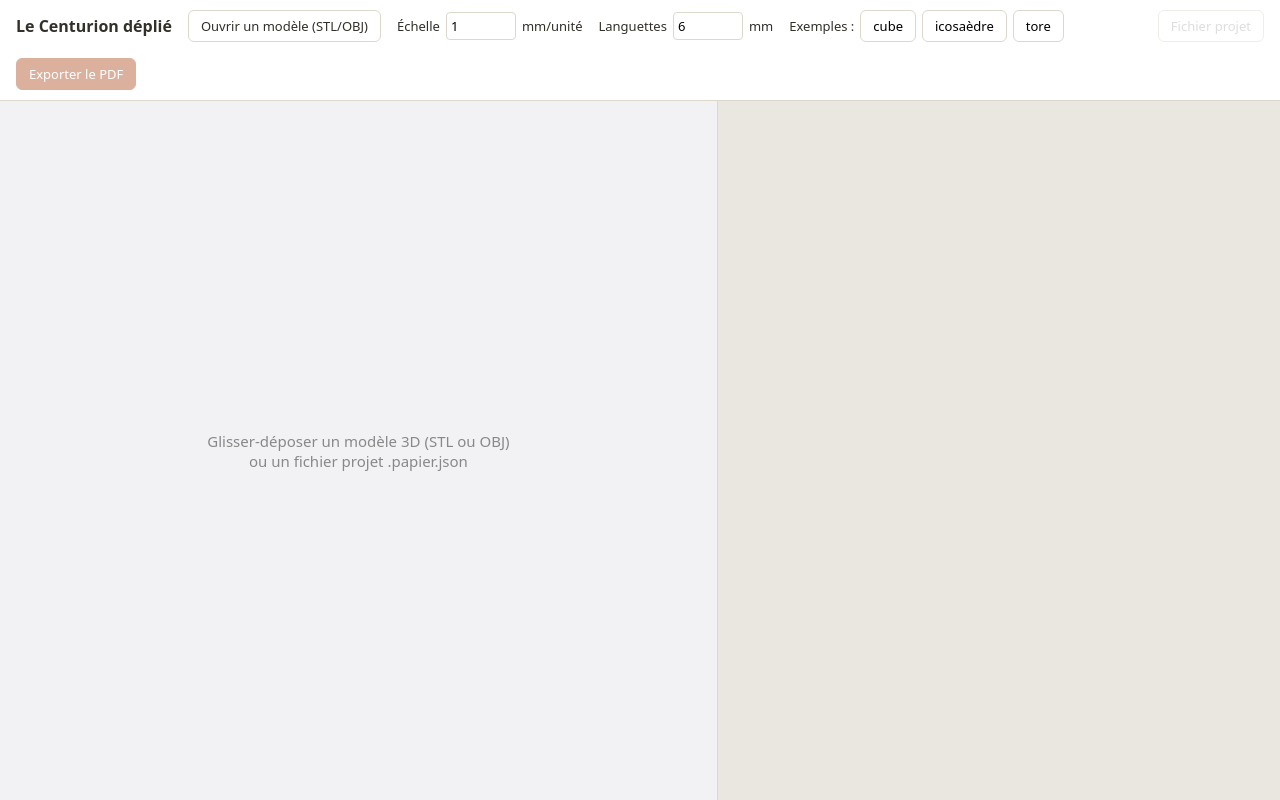
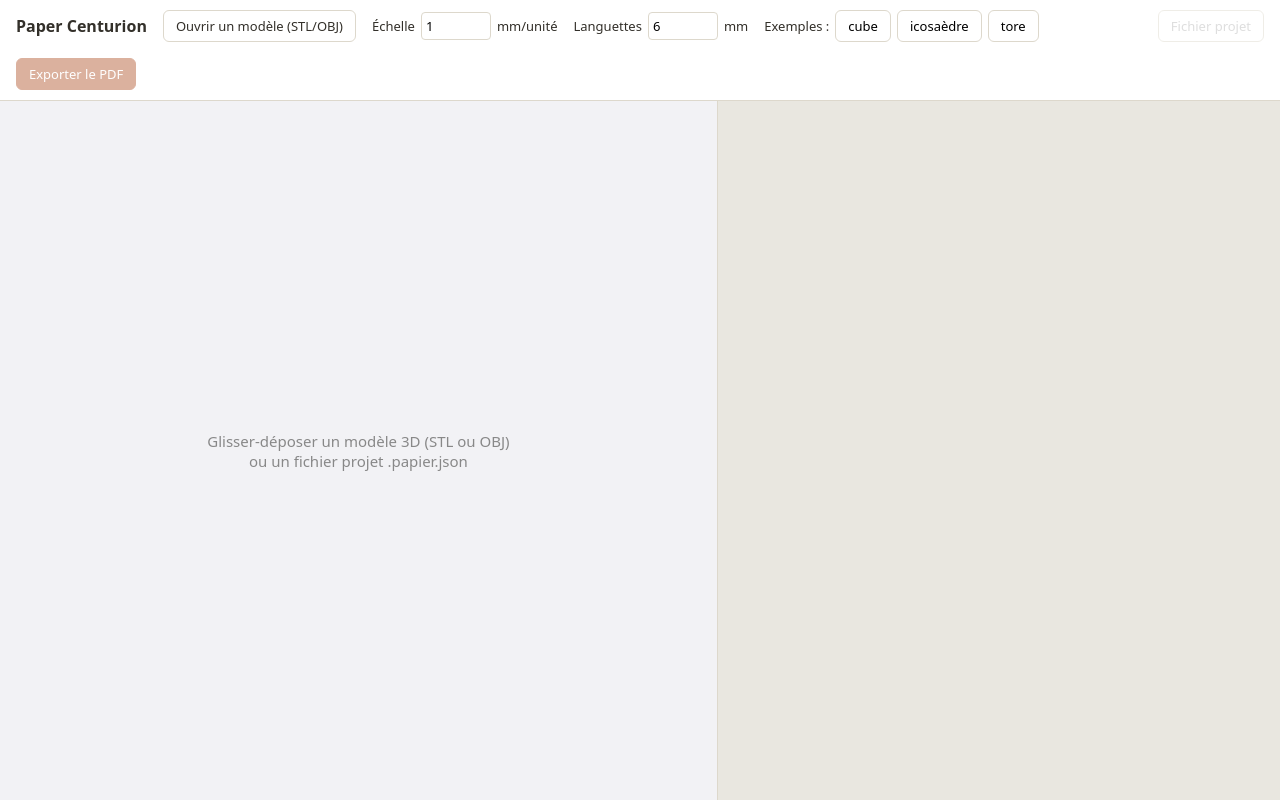
Before and after one commit to LePapelier/le-centurion-deplie, a website built with Vite: page index.html in a window 1280 px wide. Built offline with nearby package versions, Linux system fonts and the light colour scheme.

Commit message:
chore: renommage Paper Centurion (base Pages /paper-centurion/)
Co-Authored-By: Claude Fable 5 <noreply@anthropic.com>

```diff
--- a/index.html
+++ b/index.html
@@ -3,7 +3,7 @@
   <head>
     <meta charset="UTF-8" />
     <meta name="viewport" content="width=device-width, initial-scale=1.0" />
-    <title>Le Centurion déplié — dépliage papercraft</title>
+    <title>Paper Centurion — dépliage papercraft</title>
     <style>
       :root {
         --bg: #f5f4f0;
@@ -112,7 +112,7 @@
   </head>
   <body>
     <header>
-      <h1>Le Centurion déplié</h1>
+      <h1>Paper Centurion</h1>
       <label class="btn">
         Ouvrir un modèle (STL/OBJ)
         <input type="file" id="fileInput" accept=".stl,.obj,.papier.json,application/json" hidden />
--- a/package.json
+++ b/package.json
@@ -1,5 +1,5 @@
 {
-  "name": "assemblage-papier",
+  "name": "paper-centurion",
   "private": true,
   "version": "0.1.0",
   "type": "module",
--- a/vite.config.ts
+++ b/vite.config.ts
@@ -1,7 +1,7 @@
 import { defineConfig } from 'vite';
 
 export default defineConfig({
-  base: process.env.GITHUB_PAGES ? '/le-centurion-deplie/' : '/',
+  base: process.env.GITHUB_PAGES ? '/paper-centurion/' : '/',
   build: {
     target: 'es2022',
     chunkSizeWarningLimit: 1500,
```
